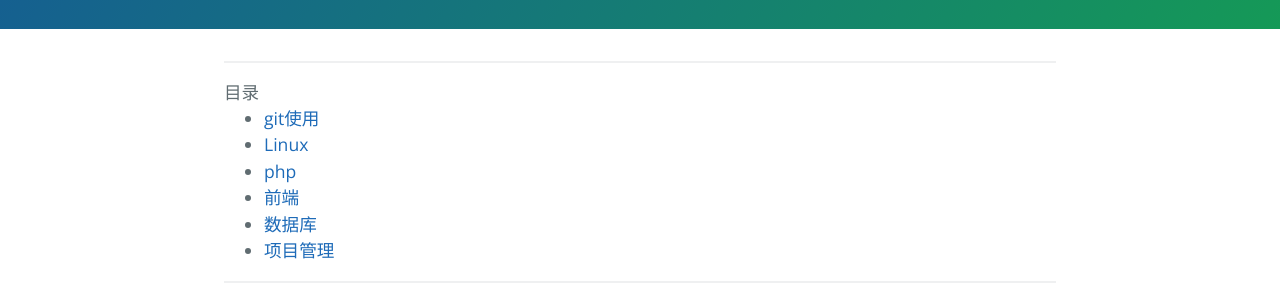
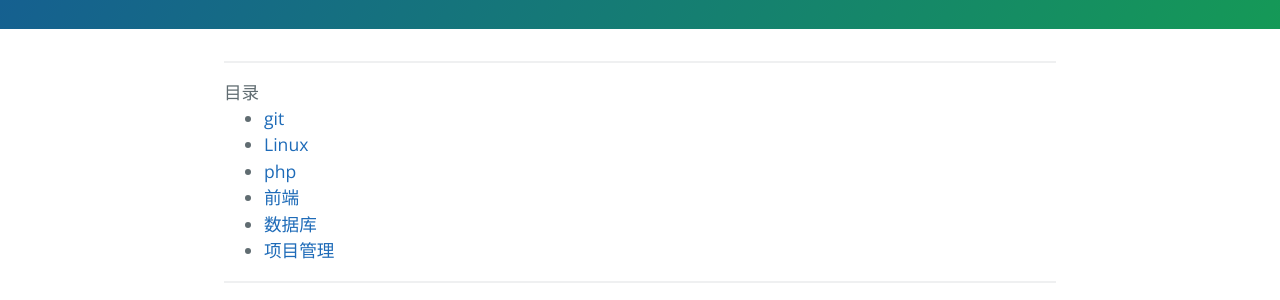
Before and after one commit to wulimin/blog, a Jekyll site: the page index.html, which Jekyll copies as it is, in a window 1280 px wide. Shown: the part 354-654 px from the top of the page. Built offline with Jekyll 4.4.1, drawn with Linux system fonts in a browser that asks for light colours.

Commit message:
Update index.html

```diff
--- a/index.html
+++ b/index.html
@@ -27,7 +27,7 @@
 <a id="知识分类" class="anchor" href="#%E7%9B%AE%E5%BD%95" aria-hidden="true"><span aria-hidden="true" class="octicon octicon-link"></span></a>目录</h2>
 
 <ul>
-<li><a href="#partI">git使用</a></li>
+<li><a href="#partI">git</a></li>
 <li><a href="#partII">Linux</a></li>
 <li><a href="#partIII">php</a></li>
 <li><a href="#partIII">前端</a></li>
```
